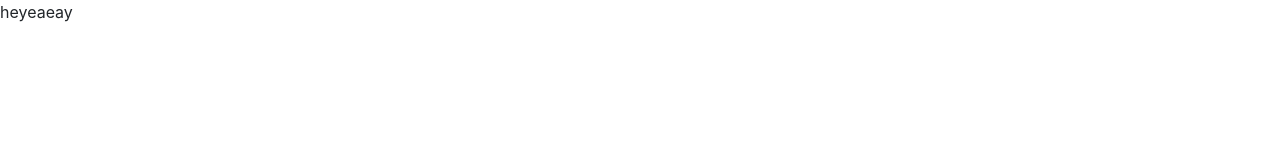
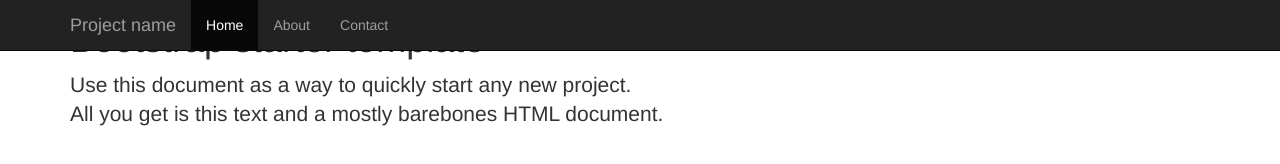
Before and after one commit to jasmineds/jasmineds.github.io, a plain HTML site: page index.html in a window 1280 px wide. Drawn offline with nearby package versions, Linux system fonts and the light colour scheme.

Commit message:
add bootstrap template

```diff
--- a/index.html
+++ b/index.html
@@ -5,12 +5,40 @@
 <head>
 	<meta charset="utf-8">
 	<link rel="stylesheet" href="https://cdnjs.cloudflare.com/ajax/libs/twitter-bootstrap/4.0.0-alpha/css/bootstrap.css">
-	<title>hello world!</title>
+	<title>hello world! &#9734;</title>
 </head>
 
 
 <body>
-	heyeaeay
+	<nav class="navbar navbar-inverse navbar-fixed-top">
+      <div class="container">
+        <div class="navbar-header">
+          <button type="button" class="navbar-toggle collapsed" data-toggle="collapse" data-target="#navbar" aria-expanded="false" aria-controls="navbar">
+            <span class="sr-only">Toggle navigation</span>
+            <span class="icon-bar"></span>
+            <span class="icon-bar"></span>
+            <span class="icon-bar"></span>
+          </button>
+          <a class="navbar-brand" href="#">Project name</a>
+        </div>
+        <div id="navbar" class="collapse navbar-collapse">
+          <ul class="nav navbar-nav">
+            <li class="active"><a href="#">Home</a></li>
+            <li><a href="#about">About</a></li>
+            <li><a href="#contact">Contact</a></li>
+          </ul>
+        </div><!--/.nav-collapse -->
+      </div><!--/.container -->
+    </nav>
+
+    <div class="container">
+
+      <div class="starter-template">
+        <h1>Bootstrap starter template</h1>
+        <p class="lead">Use this document as a way to quickly start any new project.<br> All you get is this text and a mostly barebones HTML document.</p>
+      </div>
+
+    </div><!-- /.container -->
 </body>
 
 
```
